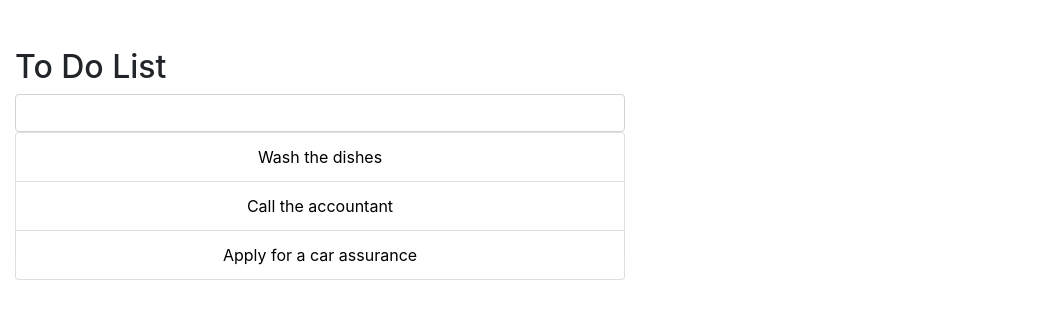
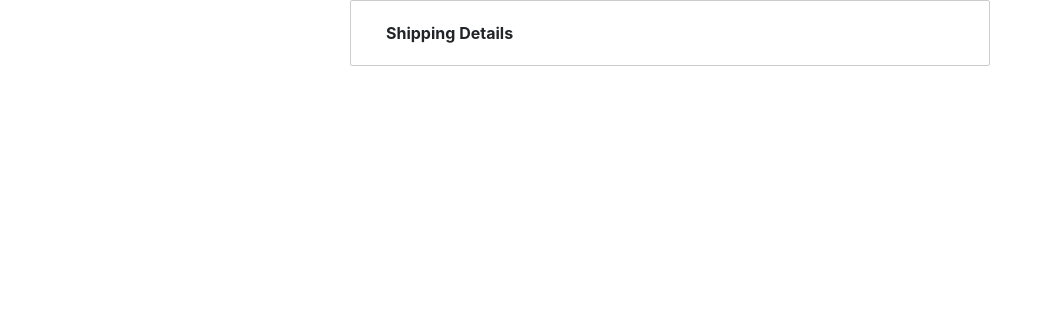
Before and after one commit to FahmiDeveloper/Animation, an Angular app: page / in a window 1280 px wide. Shown: the top 316 px of the page, without its empty margins (0-1038 px from the left). Built offline with nearby package versions, Linux system fonts and the light colour scheme.

Commit message:
Working with Custom States

```diff
--- a/src/app/app.component.html
+++ b/src/app/app.component.html
@@ -1,5 +1,12 @@
 <!-- <h1 class="animate__animated animate__bounce">An animated element</h1> -->
 
-<app-todos></app-todos>
+<!-- <app-todos></app-todos> -->
+
+<zippy title="Shipping Details">
+In academic writing, readers expect each paragraph to have a sentence or two that captures its main point. They’re often called “topic sentences,” though many writing instructors prefer to call them “key sentences.” There are at least two downsides of the phrase “topic sentence.” First, it makes it seem like the paramount job of that sentence is simply to announce the topic of the paragraph. Second, it makes it seem like the topic sentence must always be a single grammatical sentence. Calling it a “key sentence” reminds us that it expresses the central idea of the paragraph. And sometimes a question or a two-sentence construction functions as the key.
+<br><br>
+
+Key sentences in academic writing do two things. First, they establish the main point that the rest of the paragraph supports. Second, they situate each paragraph within the sequence of the argument, a task that requires transitioning from the prior paragraph. Consider these two examples:
+</zippy>
 
 <router-outlet></router-outlet>
--- a/src/app/app.module.ts
+++ b/src/app/app.module.ts
@@ -5,11 +5,13 @@ import { NgModule } from '@angular/core';
 import { AppRoutingModule } from './app-routing.module';
 import { AppComponent } from './app.component';
 import { TodosComponent } from './todos/todos.component';
+import { ZippyComponent } from './zippy/zippy.component';
 
 @NgModule({
   declarations: [
     AppComponent,
-    TodosComponent
+    TodosComponent,
+    ZippyComponent
   ],
   imports: [
     BrowserModule,
--- /dev/null
+++ b/src/app/zippy/zippy.component.animations.ts
@@ -0,0 +1,25 @@
+
+import { animate, state, style, transition, trigger } from '@angular/animations';
+
+
+export const expandCollapse = trigger('expandCollapse', [
+    state('collapsed', style({
+      height: 0,
+      paddingTop: 0,
+      paddingBottom: 0,
+      opacity: 0
+    })),
+
+    transition('collapsed => expanded', [
+      animate('300ms ease-out', style({
+       height: '*',
+       paddingTop: '*',
+       paddingBottom: '*'
+      })),
+      animate('1s', style({opacity: 1}))
+    ]),
+
+    transition('expanded => collapsed', [
+      animate('300ms ease-in')
+    ])
+  ])
--- /dev/null
+++ b/src/app/zippy/zippy.component.html
@@ -0,0 +1,18 @@
+<div class="zippy col-6">
+    <div class="zippy-heading"
+    [class.expanded]="isExpanded"
+    (click)="toggle()">
+        {{ title }}
+        <span class="glyphicon"
+        [ngClass]="{
+          'glyphicon-chevron-up': isExpanded,
+           'glyphicon-chevron-down': !isExpanded
+        }"
+        ></span>
+    </div>
+    <div
+    [@expandCollapse] = "isExpanded ? 'expanded' : 'collapsed'"
+    class="zippy-body">
+      <ng-content></ng-content>
+    </div>
+  </div>
--- /dev/null
+++ b/src/app/zippy/zippy.component.scss
@@ -0,0 +1,25 @@
+@import "~bootstrap/dist/css/bootstrap.css";
+.zippy {
+    border: 1px solid #ccc;
+    border-radius: 2px;
+    margin-left: 350px;
+
+  }
+
+  .zippy-heading {
+    font-weight: bold;
+    padding: 20px;
+    cursor: pointer;
+  }
+
+  .zippy-body{
+    padding: 20px;
+  }
+
+  .expanded {
+    background: #f0f0f0;
+  }
+
+  .glyphicon {
+    float: right;
+  }
--- /dev/null
+++ b/src/app/zippy/zippy.component.ts
@@ -0,0 +1,19 @@
+import { Component, Input } from '@angular/core';
+import { expandCollapse } from './zippy.component.animations';
+
+@Component({
+  selector: 'zippy',
+  templateUrl: './zippy.component.html',
+  styleUrls: ['./zippy.component.scss'],
+  animations: [ expandCollapse ]
+})
+export class ZippyComponent {
+
+  @Input('title') title: string;
+  isExpanded: boolean;
+
+  toggle(){
+    this.isExpanded = !this.isExpanded;
+  }
+
+}
```
Also changed, not shown: 1 other file (tests, documents, lock files or other folders).
